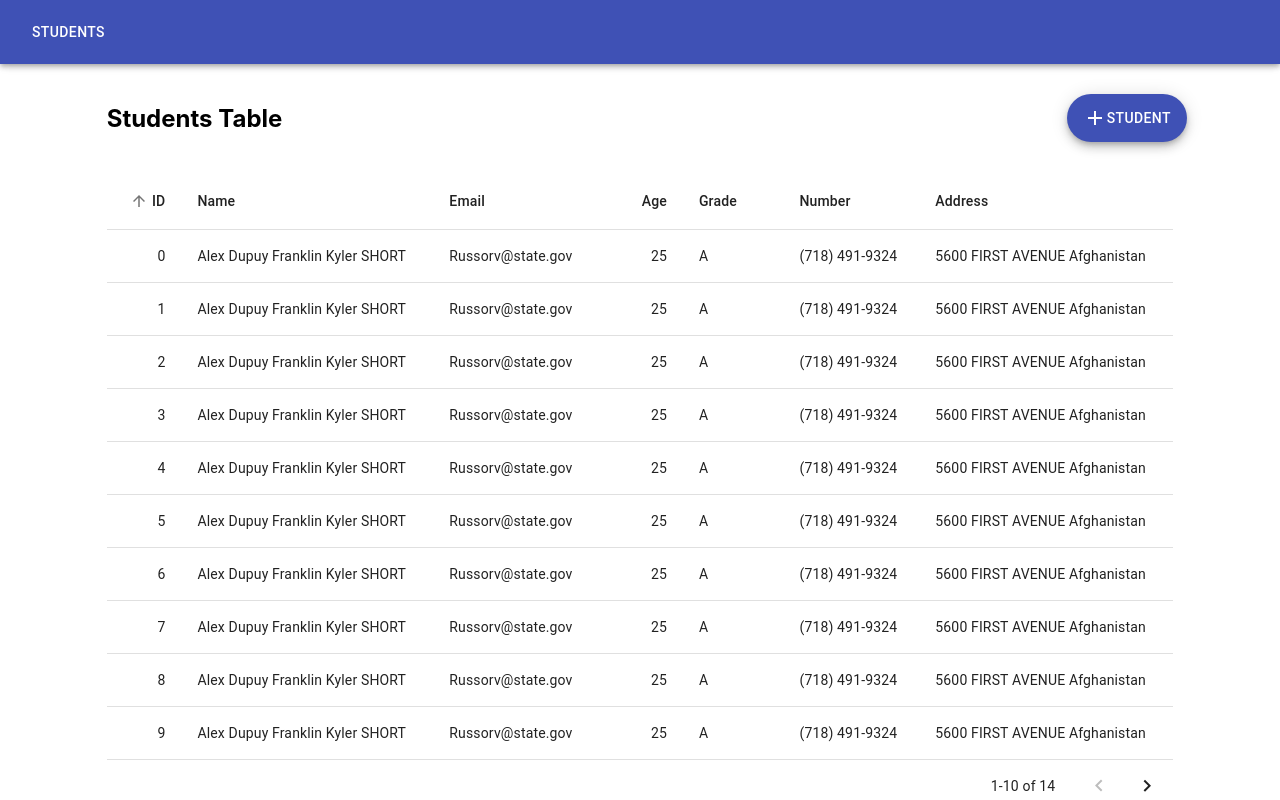
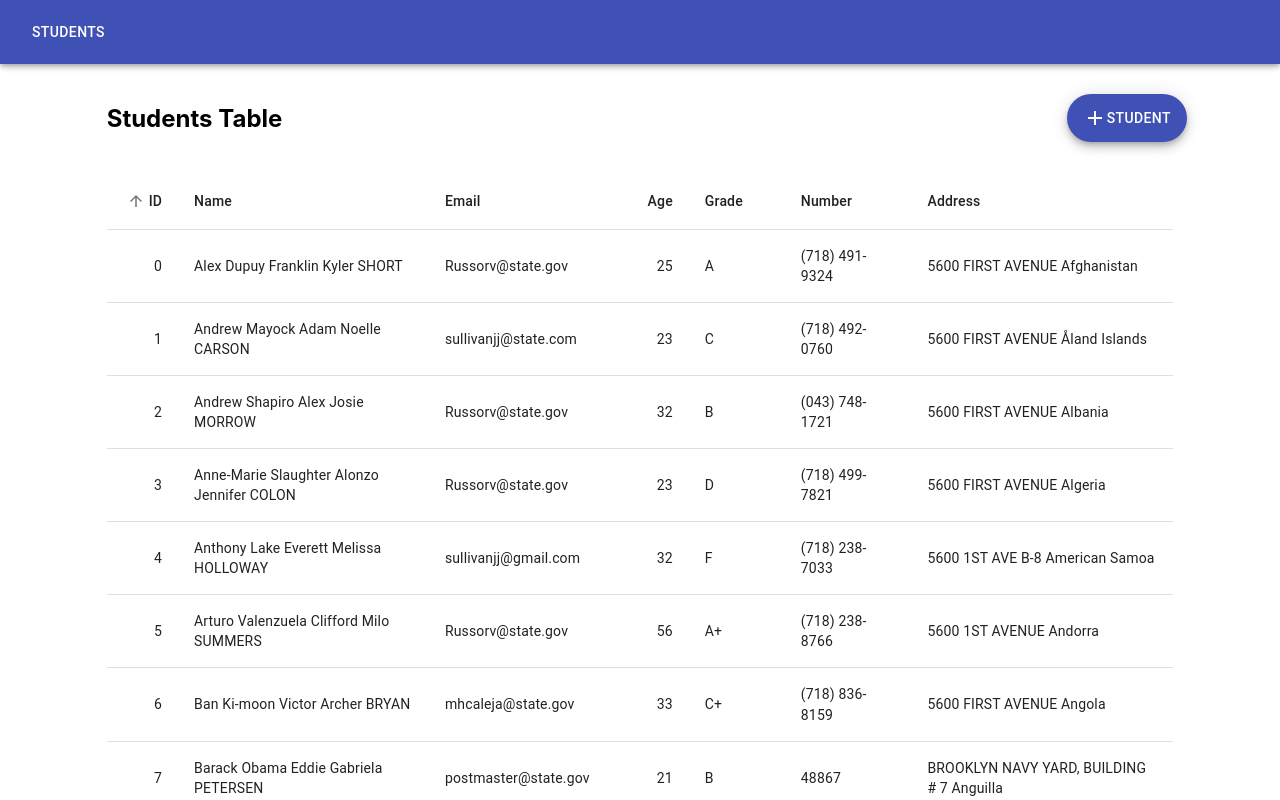
Before and after one commit to Ahmed-10/mongoDB-flask-react, a React (Create React App) app in the folder frontend/: page /students in a window 1280 px wide. Shown: the top 800 px of the page. Built offline with nearby package versions, Linux system fonts and the light colour scheme.

Commit message:
update fake data

```diff
--- a/frontend/src/pages/students.js
+++ b/frontend/src/pages/students.js
@@ -24,120 +24,120 @@ const rows = [
     ),
     createData(
         1,
-        'Alex Dupuy Franklin Kyler SHORT',
-        'Russorv@state.gov',
-        25,
-        'A',
-        '(718) 491-9324',
-        '5600 FIRST AVENUE Afghanistan'
+        'Andrew Mayock Adam Noelle CARSON',
+        'sullivanjj@state.com',
+        23,
+        'C',
+        '(718) 492-0760',
+        '5600 FIRST AVENUE Åland Islands'
     ),
     createData(
         2,
-        'Alex Dupuy Franklin Kyler SHORT',
+        'Andrew Shapiro Alex Josie MORROW',
         'Russorv@state.gov',
-        25,
-        'A',
-        '(718) 491-9324',
-        '5600 FIRST AVENUE Afghanistan'
+        32,
+        'B',
+        '(043) 748-1721',
+        '5600 FIRST AVENUE Albania'
     ),
     createData(
         3,
-        'Alex Dupuy Franklin Kyler SHORT',
+        'Anne-Marie Slaughter Alonzo Jennifer COLON',
         'Russorv@state.gov',
-        25,
-        'A',
-        '(718) 491-9324',
-        '5600 FIRST AVENUE Afghanistan'
+        23,
+        'D',
+        '(718) 499-7821',
+        '5600 FIRST AVENUE Algeria'
     ),
     createData(
         4,
-        'Alex Dupuy Franklin Kyler SHORT',
-        'Russorv@state.gov',
-        25,
-        'A',
-        '(718) 491-9324',
-        '5600 FIRST AVENUE Afghanistan'
+        'Anthony Lake Everett Melissa HOLLOWAY',
+        'sullivanjj@gmail.com',
+        32,
+        'F',
+        '(718) 238-7033',
+        '5600 1ST AVE B-8 American Samoa'
     ),
     createData(
         5,
-        'Alex Dupuy Franklin Kyler SHORT',
+        'Arturo Valenzuela Clifford Milo SUMMERS',
         'Russorv@state.gov',
-        25,
-        'A',
-        '(718) 491-9324',
-        '5600 FIRST AVENUE Afghanistan'
+        56,
+        'A+',
+        '(718) 238-8766',
+        '5600 1ST AVENUE Andorra'
     ),
     createData(
         6,
-        'Alex Dupuy Franklin Kyler SHORT',
-        'Russorv@state.gov',
-        25,
-        'A',
-        '(718) 491-9324',
-        '5600 FIRST AVENUE Afghanistan'
+        'Ban Ki-moon Victor Archer BRYAN',
+        'mhcaleja@state.gov',
+        33,
+        'C+',
+        '(718) 836-8159',
+        '5600 FIRST AVENUE Angola'
     ),
     createData(
         7,
-        'Alex Dupuy Franklin Kyler SHORT',
-        'Russorv@state.gov',
-        25,
-        'A',
-        '(718) 491-9324',
-        '5600 FIRST AVENUE Afghanistan'
+        'Barack Obama Eddie Gabriela PETERSEN',
+        'postmaster@state.gov',
+        21,
+        'B',
+        '48867',
+        'BROOKLYN NAVY YARD, BUILDING # 7 Anguilla'
     ),
     createData(
         8,
-        'Alex Dupuy Franklin Kyler SHORT',
-        'Russorv@state.gov',
-        25,
+        'Barbara Mikulski Alvin Allie MCKENZIE',
+        'rooneym@state.gov',
+        45,
         'A',
-        '(718) 491-9324',
-        '5600 FIRST AVENUE Afghanistan'
+        '43006801300',
+        '826 WASHINGTON STREET Antarctica'
     ),
     createData(
         9,
-        'Alex Dupuy Franklin Kyler SHORT',
-        'Russorv@state.gov',
-        25,
-        'A',
-        '(718) 491-9324',
-        '5600 FIRST AVENUE Afghanistan'
+        'Betsy Ebeling Levi Eloise SERRANO',
+        'russorv@stategov',
+        44,
+        'B',
+        '(718) 4398375',
+        '525 WEST STREET Antigua & Barbuda'
     ),
     createData(
         10,
-        'Alex Dupuy Franklin Kyler SHORT',
-        'Russorv@state.gov',
-        25,
-        'A',
-        '(718) 491-9324',
-        '5600 FIRST AVENUE Afghanistan'
+        'Bill Clinton Amos Jeffrey WILCOX',
+        'sullivahu@state.gov',
+        35,
+        'B+',
+        '(010) 491-2773',
+        '1195 SPOFFORD AVE Argentina'
     ),
     createData(
         11,
-        'Alex Dupuy Franklin Kyler SHORT',
-        'Russorv@state.gov',
-        25,
-        'A',
-        '(718) 491-9324',
-        '5600 FIRST AVENUE Afghanistan'
+        'Biography Roscoe Holden CAREY',
+        'russoiv@state.gov',
+        46,
+        'C+',
+        '(718) 6305555',
+        '1170 RANDALL AVE Armenia'
     ),
     createData(
         12,
-        'Alex Dupuy Franklin Kyler SHORT',
-        'Russorv@state.gov',
-        25,
-        'A',
-        '(718) 491-9324',
-        '5600 FIRST AVENUE Afghanistan'
+        'Bonnie Klehr Wesley Arthur CLAYTON',
+        'miliscd@stategov',
+        34,
+        'D',
+        '(718) 4395410',
+        '426 BARRETO STREET Aruba'
     ),
     createData(
         13,
-        'Alex Dupuy Franklin Kyler SHORT',
-        'Russorv@state.gov',
-        25,
-        'A',
-        '(718) 491-9324',
-        '5600 FIRST AVENUE Afghanistan'
+        'Brian Greenspun Mary Cassidy POOLE',
+        'abedinh@stategov',
+        26,
+        'F',
+        '7184399096',
+        '700 WHITTIER STREET Ascension Island'
     ),
   ];
 
@@ -182,8 +182,7 @@ const Students = () => {
             >
             <Grid item xs={10}>
                 <StudentsTable
-                rows={rows}
-                small={matches}/>
+                rows={rows}/>
             </Grid>
         </Grid>
       </>
```
Also changed, not shown: 1 other file (tests, documents, lock files or other folders).
